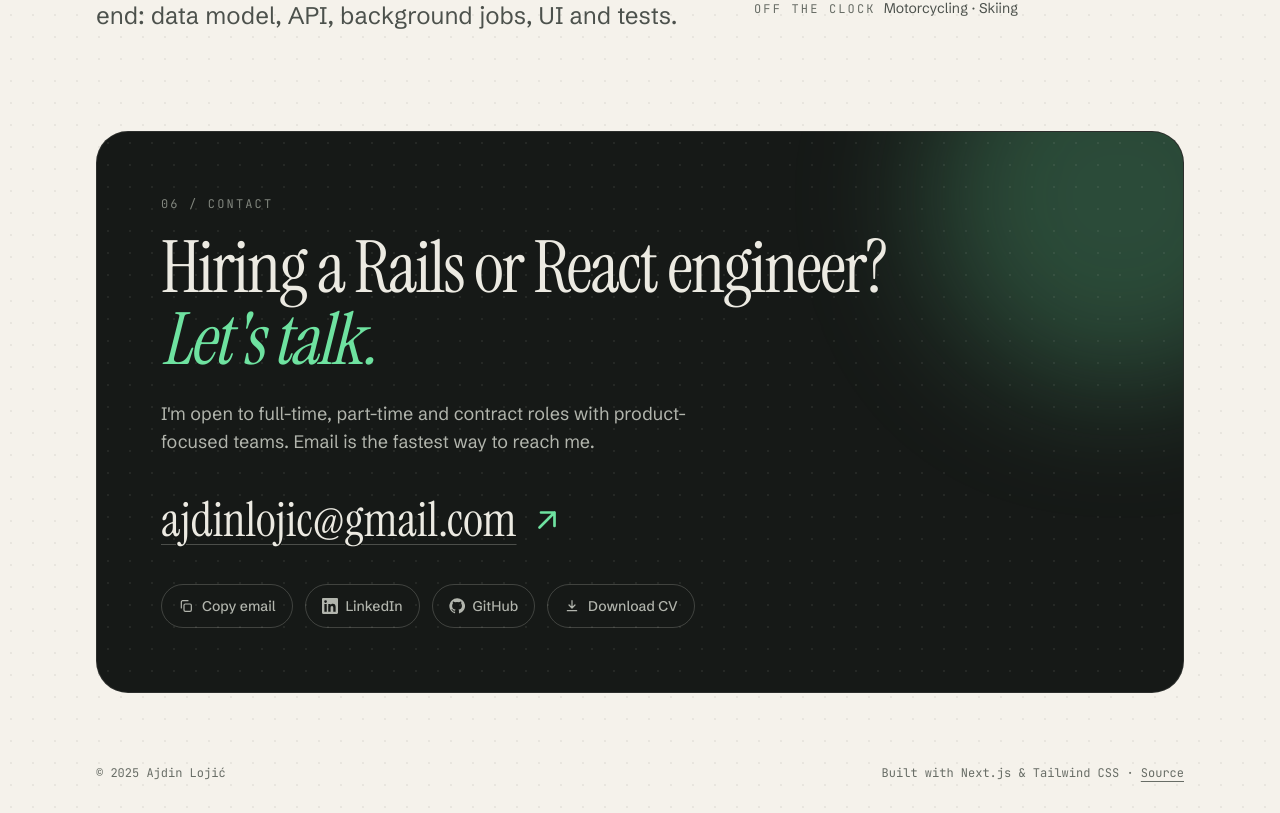
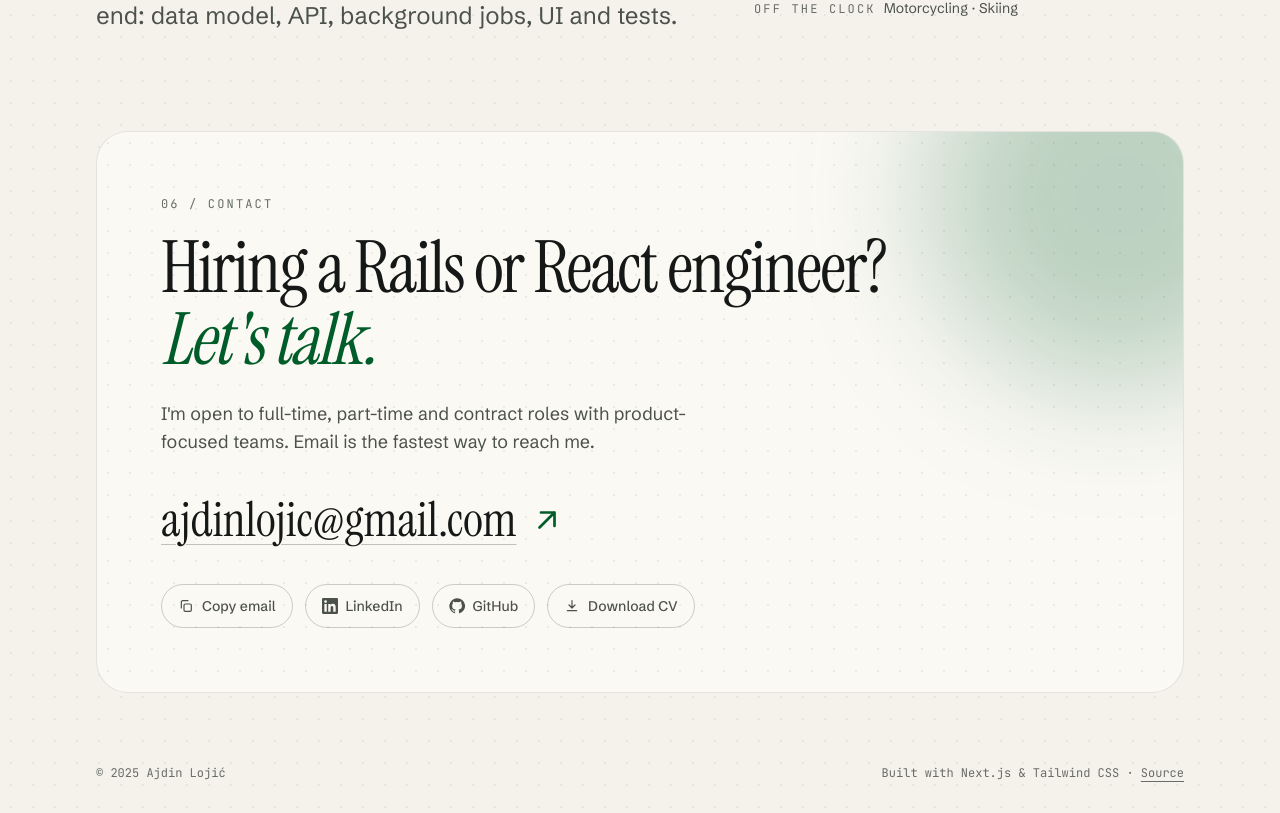
Before and after one commit to ajdinl/PortfolioNextTailwind, a Next.js app: page / in a window 1280 px wide. Shown: the part 8510-9323 px from the top of the page. Built offline with nearby package versions, Linux system fonts and the light colour scheme.

Commit message:
Follow the theme in the contact card instead of forcing dark

```diff
--- a/app/_components/Contact.jsx
+++ b/app/_components/Contact.jsx
@@ -6,7 +6,7 @@ export default function Contact({ info }) {
 
   return (
     <section id='contact' className='mx-auto w-full max-w-page px-5 pb-10 md:px-8 print:hidden'>
-      <div className='spotlight relative overflow-hidden dark rounded-[2rem] border border-ink/10 bg-surface p-8 text-ink md:p-16'>
+      <div className='spotlight relative overflow-hidden rounded-[2rem] border border-ink/10 bg-surface p-8 text-ink md:p-16'>
         <div
           aria-hidden
           className='pointer-events-none absolute -right-32 -top-32 h-96 w-96 rounded-full bg-accent/25 blur-3xl'
```
